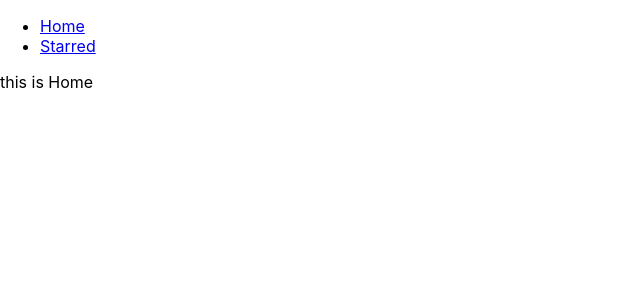
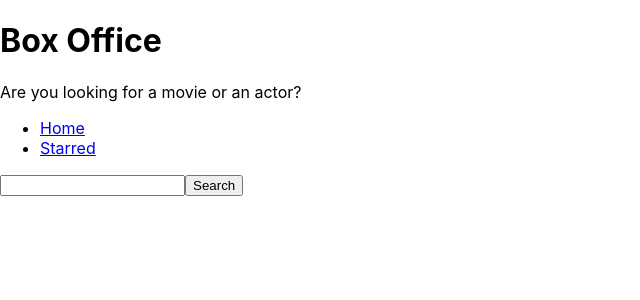
Before and after one commit to RakeshKumar13011/box-office, a React (Create React App) app: page / in a window 1280 px wide. Shown: the top 300 px of the page, without its empty margins (0-640 px from the left). Built offline with nearby package versions, Linux system fonts and the light colour scheme.

Commit message:
created input and fetched results from tv app api

```diff
--- a/src/App.js
+++ b/src/App.js
@@ -1,13 +1,9 @@
 import React from 'react';
 import { Switch, Route } from 'react-router-dom';
-import Navs from './components/Navs';
 import Home from './pages/Home';
 import Starred from './pages/Starred';
 function App() {
   return (
-    <div>
-      <Navs />
-
     <Switch>
       <Route exact path="/">
         <Home />
@@ -21,7 +17,6 @@
         <div>not found</div>
       </Route>
     </Switch>
-    </div>
   );
 }
 
--- /dev/null
+++ b/src/components/MainPageLayout.js
@@ -0,0 +1,19 @@
+import React from 'react';
+import Navs from './Navs';
+import Title from './Title';
+
+const MainPageLayout = ({ children }) => {
+  return (
+    <div>
+      <Title
+        title="Box Office"
+        subtitle="Are you looking for a movie or an actor?"
+      />
+      <Navs />
+
+      {children}
+    </div>
+  );
+};
+
+export default MainPageLayout;
--- /dev/null
+++ b/src/components/Title.js
@@ -0,0 +1,12 @@
+import React from 'react';
+
+const Title = ({ title, subtitle }) => {
+  return (
+    <div>
+      <h1>{title}</h1>
+      <p>{subtitle}</p>
+    </div>
+  );
+};
+
+export default Title;
--- a/src/pages/Home.js
+++ b/src/pages/Home.js
@@ -1,7 +1,41 @@
-import React from 'react';
+import React, { useState } from 'react';
+import MainPageLayout from '../components/MainPageLayout';
 
 const Home = () => {
-  return <div>this is Home</div>;
+  const [input, setInput] = useState('');
+
+  const onSearch = () => {
+    //https://api.tvmaze.com/search/shows?q=mens
+    fetch(`https://api.tvmaze.com/search/shows?q=${input}`)
+      .then(r => r.json())
+      .then(result => {
+        console.log(result);
+      });
+  };
+
+  const onInputChange = ev => {
+    setInput(ev.taregt.value);
+  };
+
+  const onKeyDown = ev => {
+    if (ev.keyCode === 13) {
+      onSearch();
+    }
+  };
+
+  return (
+    <MainPageLayout>
+      <input
+        type="text"
+        onChange={onInputChange}
+        onKeyDown={onKeyDown}
+        value={input}
+      />
+      <button type="button" onClick={onSearch}>
+        Search
+      </button>
+    </MainPageLayout>
+  );
 };
 
 export default Home;
--- a/src/pages/Starred.js
+++ b/src/pages/Starred.js
@@ -1,7 +1,8 @@
 import React from 'react';
+import MainPageLayout from '../components/MainPageLayout';
 
 const Starred = () => {
-  return <div>This is Starred</div>;
+  return <MainPageLayout>This is Starred</MainPageLayout>;
 };
 
 export default Starred;
```
Lines whose indentation alone changed are shown as unchanged.
